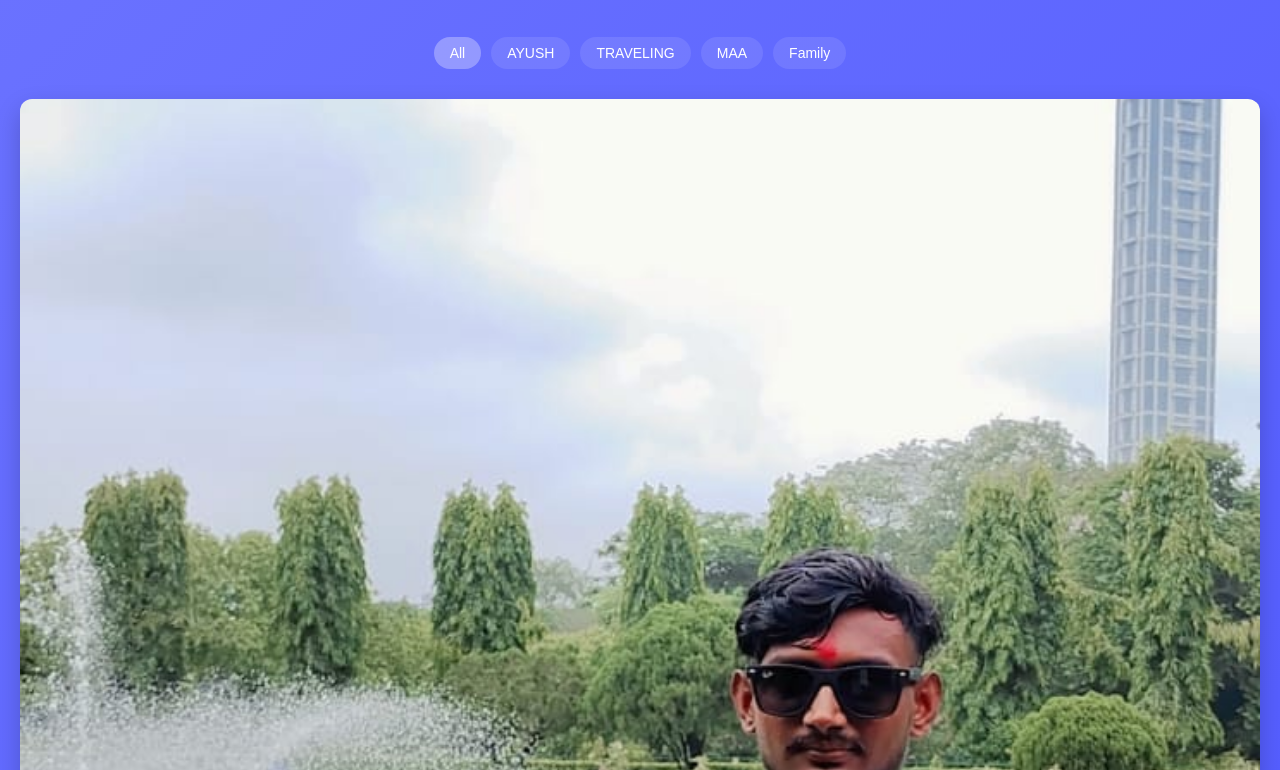
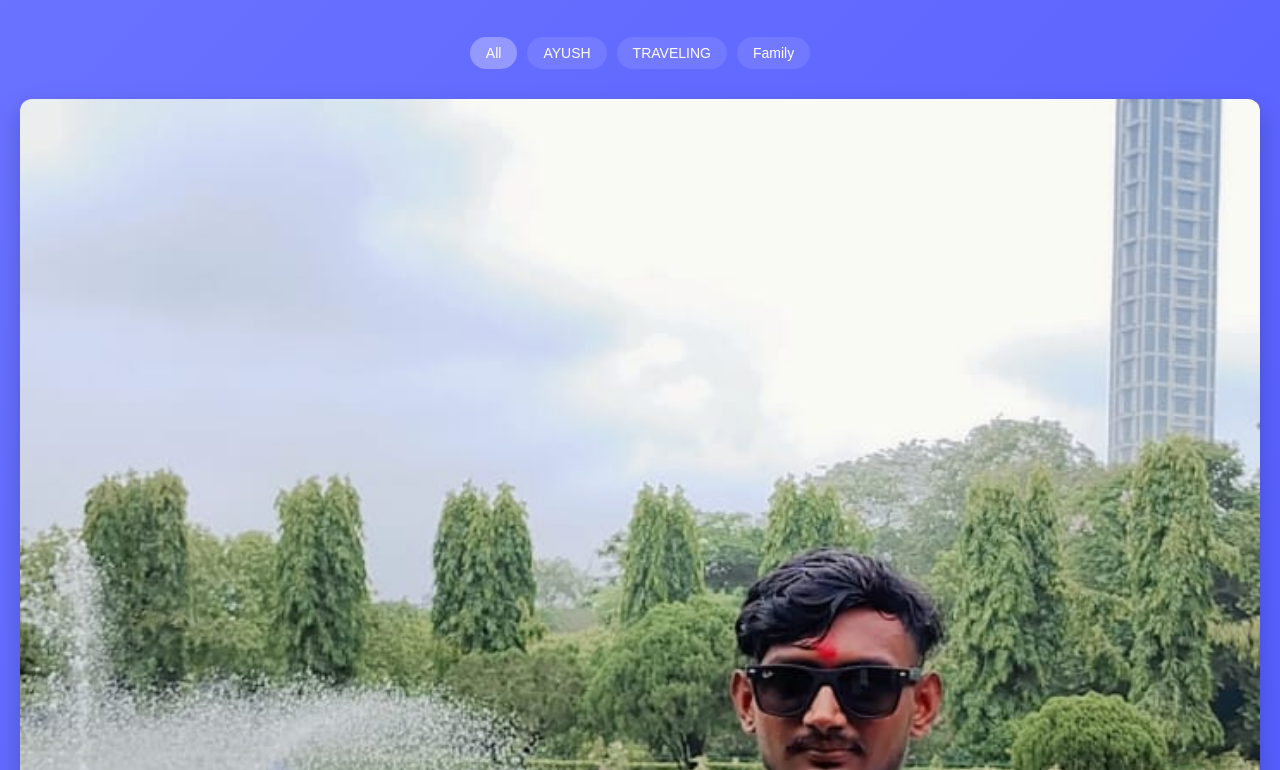
Before and after one commit to ayush536eu/MY-PORTFOLIO-AYUSH, a plain HTML site: page gallery.html in a window 1280 px wide. Shown: the part 120-890 px from the top of the page. Drawn offline with Linux system fonts and the light colour scheme.

Commit message:
Update gallery.html

```diff
--- a/gallery.html
+++ b/gallery.html
@@ -416,7 +416,6 @@
         <button class="filter-btn active" data-filter="all">All</button>
         <button class="filter-btn" data-filter="AYUSH">AYUSH</button>
         <button class="filter-btn" data-filter="TRAVELING">TRAVELING</button>
-        <button class="filter-btn" data-filter="MAA">MAA</button>
         <button class="filter-btn" data-filter="Family">Family</button>
 
     </div>
```
